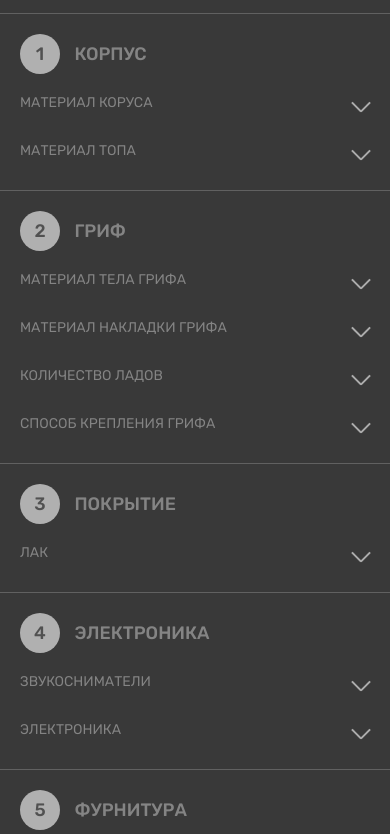
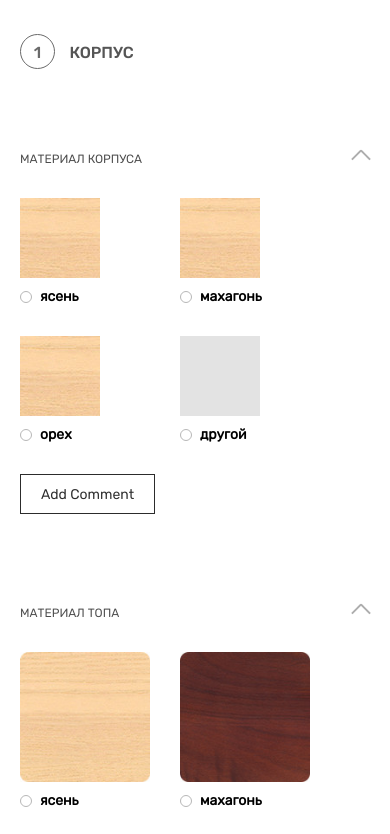
Before and after one commit to stvader/ravendark_guitars, a website: page order.html in a window 390 px wide. Shown: the part 178-1012 px from the top of the page. Drawn offline with Linux system fonts and the light colour scheme.

Commit message:
redesign order page

```diff
--- a/less/blocks/order.less
+++ b/less/blocks/order.less
@@ -8,7 +8,7 @@
 	margin-right: -(@mobile-padding);
 	padding-left: @mobile-padding;
 	padding-right: @mobile-padding;
-	background-color: @bgc-summery-order;
+	-background-color: @bgc-summery-order;
 }
 
 .breadcrumbs--order {
@@ -25,7 +25,7 @@
 		@weight: normal;
 		@size: 32px;
 		@line-height: 18px;
-		@color: @grey-order-font);
+		@color: @menu-grey); /*@grey-order-font*/
 
 	margin-top: 15px;
 	margin-bottom: 40px;
@@ -71,16 +71,17 @@
 .order__sector-number {
 	.fonts(@family: 'Rubik Medium';
 		@weight: normal;
-		@size: 18px;
-		@line-height: 40px;
-		@color: @grey-order-number-op);
+		@size: 16px;
+		@line-height: 35px;
+		@color: @grey-order-number); //18px 40px @grey-order-number-op
 
 	display: inline-block;
 	margin-right: 10px;
-	width: 40px;
-	height: 40px;
+	width: 35px;
+	height: 35px;
+	border: 1px solid @grey-order-number;
 	border-radius: 50%;
-	background-color: @white-opacity-60;
+	-background-color: @white-opacity-60;
 	text-align: center;
 	box-sizing: border-box;
 }
@@ -89,9 +90,9 @@
 	.out-indent();
 	.fonts(@family: 'Rubik Medium';
 		@weight: normal;
-		@size: 18px;
-		@line-height: 40px;
-		@color: @grey-order-font-point);
+		@size: 16px;
+		@line-height: 35px;
+		@color: @grey-order-sector-head); //18px 40px
 
 	display: inline-block;
 	text-transform: uppercase;
@@ -184,7 +185,7 @@
 }
 
 .order__subsector-accord {
-	display: none;
+	-display: none;//////////timed!!
 
 	.out-indent();
 
@@ -213,9 +214,9 @@
 		.out-indent();
 		.fonts(@family: 'Rubik';
 			@weight: normal;
-			@size: 14px;
+			@size: 12px;
 			@line-height: 18px;
-			@color: @grey-order-accord);
+			@color: @black-opacity-70);// 14px @grey-order-accord
 
 		-margin-top: 30px;
 		margin-bottom: 30px;
@@ -264,9 +265,9 @@
 		.out-indent();
 		.fonts(@family: 'Rubik Light';
 			@weight: normal;
-			@size: 14px;
-			@line-height: 18px;
-			@color: @black-opacity-60);
+			@size: 12px;
+			@line-height: 16px;
+			@color: @black-opacity-60); //14px 18px
 
 		margin-bottom: 5px;
 
@@ -336,7 +337,7 @@
 
 		display: block;
 		margin-right: 20px;
-		width: 130px;
+		-width: 130px;
 		vertical-align: top;
 	}
 
@@ -378,9 +379,12 @@
 				width: 6px;
 				height: 6px;
 				margin-top: -3px;
-				left: 2.4%;//2.5px
+				left: 3px;//2.5px
+				-top: 3px;
 				border: none;
+				border-radius: 50%;
 				background-color: @grey-order-custom-signs-active;
+				box-sizing: border-box;
 			}
 		}
 
@@ -434,7 +438,7 @@
 		display: block;
 		width: 130px;
 		-border: 1px solid #000;
-		border-radius: 5%;
+		-border-radius: 5%;
 		overflow: hidden;
 		margin-bottom: 10px;
 		cursor: pointer;
@@ -486,9 +490,9 @@
 	.order__accord-comment-field {
 		.fonts(@family: 'Rubik Light';
 			@weight: normal;
-			@size: 14px;
+			@size: 12px;
 			@line-height: 18px;
-			@color: @black);
+			@color: @grey-order-comment-font); //14px @black
 
 		box-sizing: border-box;
 		width: calc(~"100% - 35px");
@@ -615,17 +619,7 @@
 	}
 //}
 
-@media (max-width: 1200px) { //max width mobile layout
-	.main-block--order .breadcrumbs--order { //for cascade
-	.breadcrumbs__item::after {
-			color: @white;
-		}
 
-		.breadcrumbs__link {
-			color: @white;
-		}
-	}
-}
 
 @media (min-width: 490px) { /*min-width card of color *3 + side padding * 2*/
 	.order__subsector-accord--active {
--- a/less/variables.less
+++ b/less/variables.less
@@ -15,12 +15,15 @@
 @grey-order-font: #c0c0c0;
 @grey-order-font-point: rgba(151,151,151,0.8);
 @grey-order-number-op: rgba(57,57,57,0.8);
+@grey-order-sector-head: rgba(43,43,43,0.8);
 @grey-order-sector-active: #4d4d4d;
 @grey-order-accord: #979797;
 @grey-order-bd: #adadad;
 @grey-order-select-bd: #e5e5e5;
 @grey-order-custom-signs: #b7b7b7;
 @grey-order-custom-signs-active: #464646;
+@grey-order-number: #6a6a6a;
+@grey-order-comment-font: #4f4f4f;
 @black-opacity-95: rgba(0,0,0,0.95);
 @black-opacity-70: rgba(0,0,0,0.7);
 @black-opacity-60: rgba(0,0,0,0.6);
@@ -36,6 +39,7 @@
 @bgc-summery-order: #393939;
 @bgc-summery-order-op-10: rgba(57,57,57,0.1);
 @bgc-summery-block-space: #2f2f2f;
+@blue: #1a5e97;
 
 @header-footer-mobile-height: 60px;
 @mobile-padding: 20px;
--- a/order.html
+++ b/order.html
@@ -267,7 +267,7 @@
 					</div>
 					<ul class="order__subsector-list">
 						<li class="order__subsector">
-							<div class="order__subsector-head js-show-accord-block">
+							<!--div class="order__subsector-head js-show-accord-block">
 								<h3 class="order__subsector-name ">
 									Материал коруса
 								</h3>
@@ -275,7 +275,7 @@
 								<div class="order__subsector-value">
 
 								</div>
-							</div>
+							</div-->
 							<div class="order__subsector-accord">
 								<div class="order__accord-header-wrapper js-hide-accord-block">
 									<h3 class="order__accord-header">
@@ -287,7 +287,7 @@
 									<div class="order__arrord-mat-card">
 										<div  class="order__accord-image-block">
 											<label for="body-material-w1" class="order__accord-image">
-												<img src="img/ash-2.jpg" alt="ash" class="order__accord-pict">
+												<img src="img/ash-3.jpg" alt="ash" class="order__accord-pict">
 											</label>
 											<input type="radio" name="body-material" value="wood1" id="body-material-w1" class="order__accord-radio">
 
@@ -299,7 +299,7 @@
 									<div class="order__arrord-mat-card">
 										<div  class="order__accord-image-block">
 											<label for="body-material-w2" class="order__accord-image">
-												<img src="img/mahogony.jpg" alt="mahogony" class="order__accord-pict">
+												<img src="img/ash-3.jpg" alt="mahogony" class="order__accord-pict">
 											</label>
 											<input type="radio" name="body-material" value="wood2" id="body-material-w2" class="order__accord-radio">
 
@@ -311,7 +311,7 @@
 									<div class="order__arrord-mat-card">
 										<div  class="order__accord-image-block">
 											<label for="body-material-w3" class="order__accord-image">
-												<img src="img/nut.jpg" alt="nut" class="order__accord-pict">
+												<img src="img/ash-3.jpg" alt="nut" class="order__accord-pict">
 											</label>
 											<input type="radio" name="body-material" value="wood3" id="body-material-w3" class="order__accord-radio">
 
@@ -323,7 +323,7 @@
 									<div class="order__arrord-mat-card">
 										<div  class="order__accord-image-block">
 											<label for="body-material-w4" class="order__accord-image">
-												<img src="img/other-material.jpg" alt="other" class="order__accord-pict">
+												<img src="img/other-material-3.jpg" alt="other" class="order__accord-pict">
 											</label>
 											<input type="radio" name="body-material" value="wood4" id="body-material-w4" class="order__accord-radio">
 
@@ -345,7 +345,7 @@
 							</div>
 						</li>
 						<li class="order__subsector">
-							<div class="order__subsector-head js-show-accord-block">
+							<!--div class="order__subsector-head js-show-accord-block">
 								<h3 class="order__subsector-name ">
 									Материал топа
 								</h3>
@@ -353,7 +353,7 @@
 								<div class="order__subsector-value">
 
 								</div>
-							</div>
+							</div-->
 							<div class="order__subsector-accord">
 								<div class="order__accord-header-wrapper js-hide-accord-block">
 									<h3 class="order__accord-header">
@@ -441,7 +441,7 @@
 					</div>
 					<ul class="order__subsector-list">
 						<li class="order__subsector">
-							<div class="order__subsector-head js-show-accord-block">
+							<!--div class="order__subsector-head js-show-accord-block">
 								<h3 class="order__subsector-name ">
 									Материал тела грифа
 								</h3>
@@ -449,7 +449,7 @@
 								<div class="order__subsector-value">
 
 								</div>
-							</div>
+							</div-->
 							<div class="order__subsector-accord">
 								<div class="order__accord-header-wrapper js-hide-accord-block">
 									<h3 class="order__accord-header">
@@ -522,7 +522,7 @@
 							</div>
 						</li>
 						<li class="order__subsector">
-							<div class="order__subsector-head js-show-accord-block">
+							<!--div class="order__subsector-head js-show-accord-block">
 								<h3 class="order__subsector-name ">
 									Материал накладки грифа
 								</h3>
@@ -530,7 +530,7 @@
 								<div class="order__subsector-value">
 
 								</div>
-							</div>
+							</div-->
 							<div class="order__subsector-accord">
 								<div class="order__accord-header-wrapper js-hide-accord-block">
 									<h3 class="order__accord-header">
@@ -640,7 +640,7 @@
 							</div>
 						</li>
 						<li class="order__subsector">
-							<div class="order__subsector-head js-show-accord-block">
+							<!--div class="order__subsector-head js-show-accord-block">
 								<h3 class="order__subsector-name ">
 									Количество ладов
 								</h3>
@@ -648,7 +648,7 @@
 								<div class="order__subsector-value">
 
 								</div>
-							</div>
+							</div-->
 							<div class="order__subsector-accord">
 								<div class="order__accord-header-wrapper js-hide-accord-block">
 									<h3 class="order__accord-header">
@@ -673,7 +673,7 @@
 							</div>
 						</li>
 						<li class="order__subsector">
-							<div class="order__subsector-head js-show-accord-block">
+							<!--div class="order__subsector-head js-show-accord-block">
 								<h3 class="order__subsector-name ">
 									Способ крепления грифа
 								</h3>
@@ -681,7 +681,7 @@
 								<div class="order__subsector-value">
 
 								</div>
-							</div>
+							</div-->
 							<div class="order__subsector-accord">
 								<div class="order__accord-header-wrapper js-hide-accord-block">
 									<h3 class="order__accord-header">
@@ -766,7 +766,7 @@
 					</div>
 					<ul class="order__subsector-list">
 						<li class="order__subsector">
-							<div class="order__subsector-head js-show-accord-block">
+							<!--div class="order__subsector-head js-show-accord-block">
 								<h3 class="order__subsector-name ">
 									Лак
 								</h3>
@@ -774,7 +774,7 @@
 								<div class="order__subsector-value">
 
 								</div>
-							</div>
+							</div-->
 							<div class="order__subsector-accord">
 								<div class="order__accord-header-wrapper js-hide-accord-block">
 									<h3 class="order__accord-header">
@@ -876,7 +876,7 @@
 					</div>
 					<ul class="order__subsector-list">
 						<li class="order__subsector">
-							<div class="order__subsector-head js-show-accord-block">
+							<!--div class="order__subsector-head js-show-accord-block">
 								<h3 class="order__subsector-name ">
 									Звукосниматели
 								</h3>
@@ -884,7 +884,7 @@
 								<div class="order__subsector-value">
 
 								</div>
-							</div>
+							</div-->
 							<div class="order__subsector-accord">
 								<div class="order__accord-header-wrapper js-hide-accord-block">
 									<h3 class="order__accord-header">
@@ -900,7 +900,7 @@
 							</div>
 						</li>
 						<li class="order__subsector">
-							<div class="order__subsector-head js-show-accord-block">
+							<!--div class="order__subsector-head js-show-accord-block">
 								<h3 class="order__subsector-name ">
 									Электроника
 								</h3>
@@ -908,7 +908,7 @@
 								<div class="order__subsector-value">
 
 								</div>
-							</div>
+							</div-->
 							<div class="order__subsector-accord">
 								<div class="order__accord-header-wrapper js-hide-accord-block">
 									<h3 class="order__accord-header">
@@ -993,7 +993,7 @@
 					</div>
 					<ul class="order__subsector-list">
 						<li class="order__subsector">
-							<div class="order__subsector-head js-show-accord-block">
+							<!--div class="order__subsector-head js-show-accord-block">
 								<h3 class="order__subsector-name ">
 									Цвет фурнитуры
 								</h3>
@@ -1001,7 +1001,7 @@
 								<div class="order__subsector-value">
 
 								</div>
-							</div>
+							</div-->
 							<div class="order__subsector-accord">
 								<div class="order__accord-header-wrapper js-hide-accord-block">
 									<h3 class="order__accord-header">
@@ -1058,7 +1058,7 @@
 							</div>
 						</li>
 						<li class="order__subsector">
-							<div class="order__subsector-head js-show-accord-block">
+							<!--div class="order__subsector-head js-show-accord-block">
 								<h3 class="order__subsector-name ">
 									Бридж
 								</h3>
@@ -1066,7 +1066,7 @@
 								<div class="order__subsector-value">
 
 								</div>
-							</div>
+							</div-->
 							<div class="order__subsector-accord">
 								<div class="order__accord-header-wrapper js-hide-accord-block">
 									<h3 class="order__accord-header">
@@ -1131,7 +1131,7 @@
 							</div>
 						</li>
 						<li class="order__subsector">
-							<div class="order__subsector-head js-show-accord-block">
+							<!--div class="order__subsector-head js-show-accord-block">
 								<h3 class="order__subsector-name ">
 									Колки
 								</h3>
@@ -1139,7 +1139,7 @@
 								<div class="order__subsector-value">
 
 								</div>
-							</div>
+							</div-->
 							<div class="order__subsector-accord ">
 								<div class="order__accord-header-wrapper js-hide-accord-block">
 									<h3 class="order__accord-header">
```
Also changed, not shown: less/blocks/breadcrumbs.less (+12 -0 lines), todo.txt (+2 -5 lines), css/style.css, img/ash-3.jpg (added), img/other-material-3.jpg (added).
